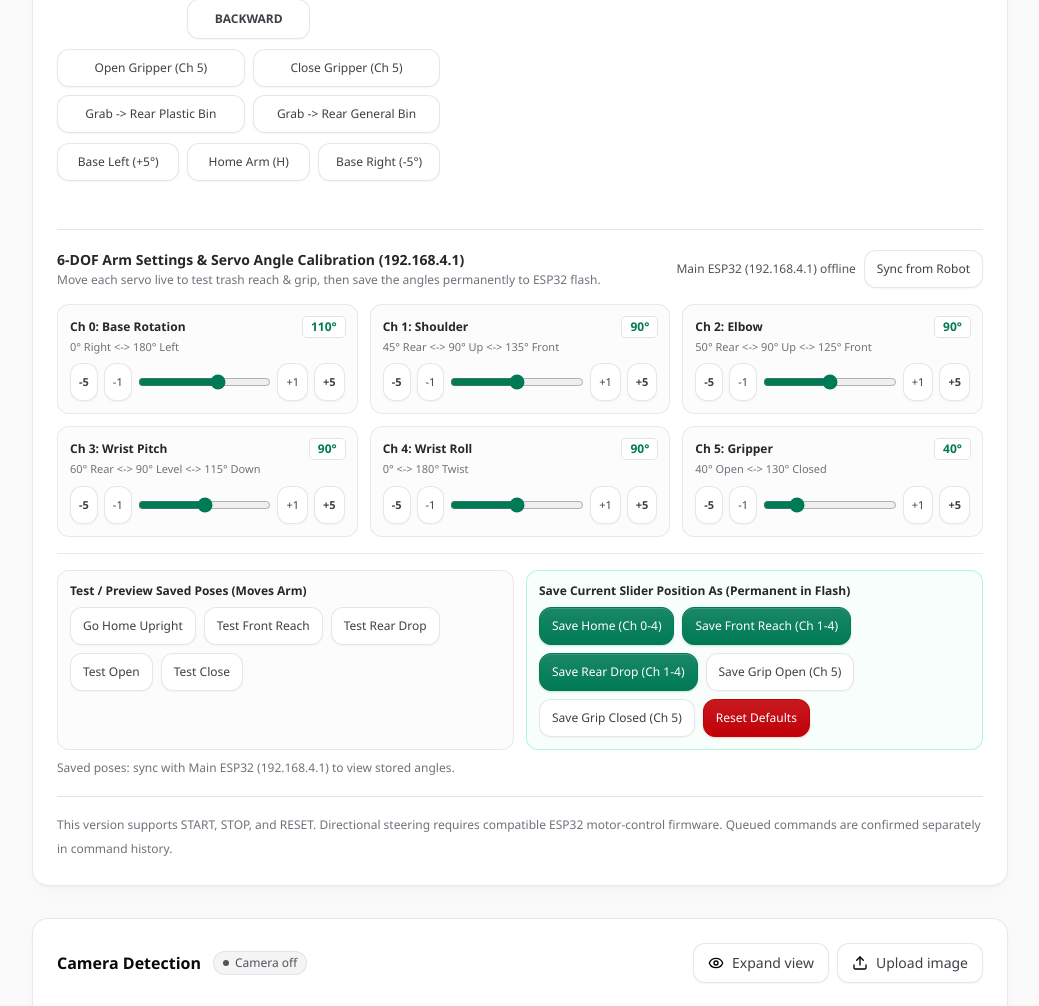
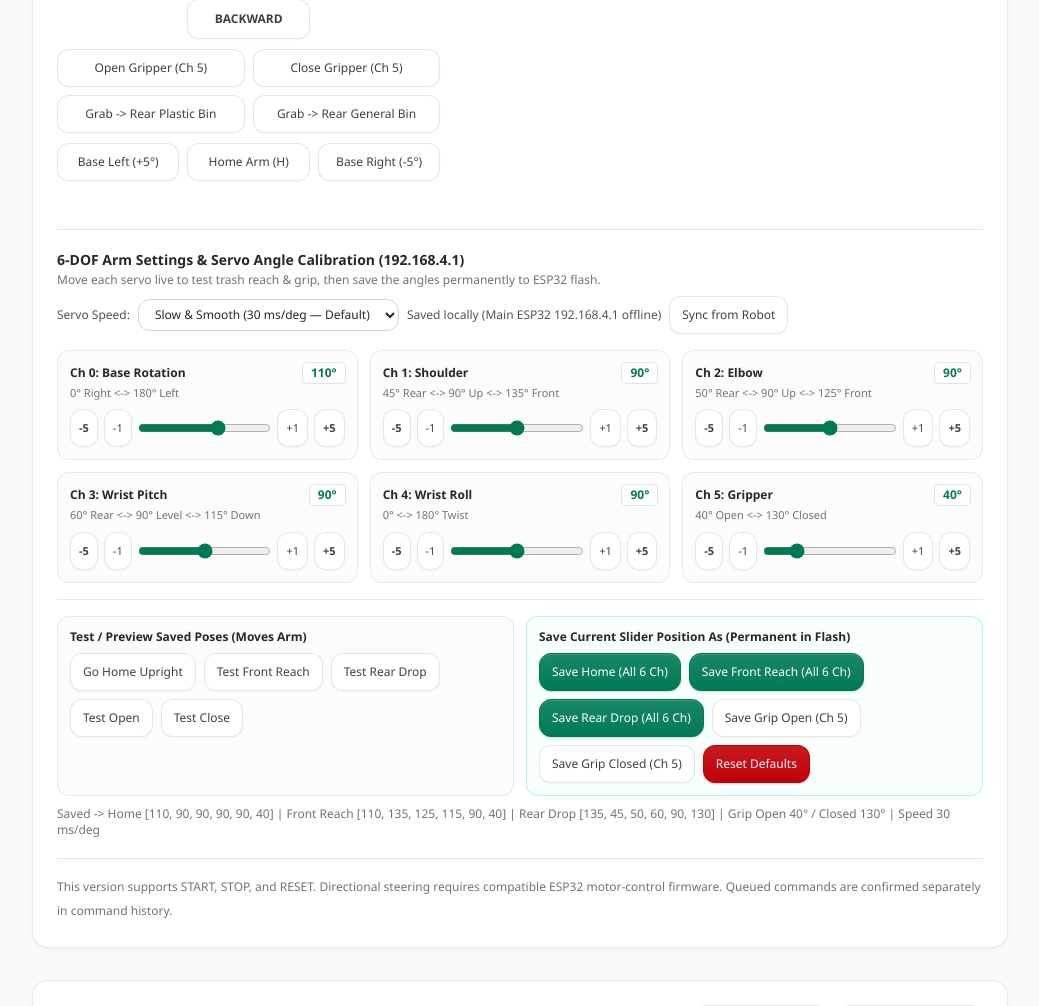
Before and after one commit to jasminmarcnichole/RobotSys, a Laravel app: page /dashboard/control in a window 1280 px wide. Shown: the part 1218-2224 px from the top of the page, without its empty margins (240-1279 px from the left). Run offline with Laravel 12, Linux system fonts and the light colour scheme; a user stored in the database is signed in; data comes from the database, SQL or seed files in the repository; data that the repository does not hold is empty; style sheets or scripts are compiled from the project's sources.

Commit message:
Add servo speed selection and update save button labels for all channels

```diff
--- a/resources/js/robot-dashboard.js
+++ b/resources/js/robot-dashboard.js
@@ -260,30 +260,105 @@ if (dashboard) {
 
     // 6-DOF Arm Live Servo Angle & Pose Calibration Controls (192.168.4.1)
     const servoRanges = [0, 1, 2, 3, 4, 5].map((ch) => document.querySelector(`[data-servo-range="${ch}"]`));
+    const speedSelect = document.getElementById('armServoSpeedSelect');
     const hasArmCalibration = servoRanges.some(Boolean);
     if (hasArmCalibration) {
-        const applyArmConfig = (cfg) => {
-            if (!cfg?.ok) {
-                return;
+        const STORAGE_KEY = 'robotSys_armPoses_v2';
+        const defaultPoses = () => ({
+            home: [110, 90, 90, 90, 90, 40],
+            front: [110, 135, 125, 115, 90, 40],
+            rear: [135, 45, 50, 60, 90, 130],
+            gripperOpen: 40,
+            gripperClosed: 130,
+            stepDelay: 30,
+        });
+
+        let savedPoses = defaultPoses();
+        try {
+            const raw = localStorage.getItem(STORAGE_KEY);
+            if (raw) {
+                const parsed = JSON.parse(raw);
+                if (Array.isArray(parsed?.home) && parsed.home.length === 6) savedPoses.home = parsed.home;
+                if (Array.isArray(parsed?.front) && parsed.front.length === 6) savedPoses.front = parsed.front;
+                if (Array.isArray(parsed?.rear) && parsed.rear.length === 6) savedPoses.rear = parsed.rear;
+                if (Number.isFinite(parsed?.gripperOpen)) savedPoses.gripperOpen = parsed.gripperOpen;
+                if (Number.isFinite(parsed?.gripperClosed)) savedPoses.gripperClosed = parsed.gripperClosed;
+                if (Number.isFinite(parsed?.stepDelay)) savedPoses.stepDelay = parsed.stepDelay;
             }
-            if (Array.isArray(cfg.current)) {
-                cfg.current.forEach((angle, ch) => {
-                    const range = servoRanges[ch];
-                    if (range) {
-                        range.value = String(angle);
-                    }
-                    setText(`armServoValue${ch}`, `${angle}°`);
-                });
-            }
-            if (Array.isArray(cfg.home) && Array.isArray(cfg.front) && Array.isArray(cfg.rear)) {
-                setText(
-                    'armSavedPosesSummary',
-                    `Saved -> Home [${cfg.home.slice(0, 5).join(', ')}] | Front Reach Ch1-4 [${cfg.front.join(', ')}] | Rear Drop Ch1-4 [${cfg.rear.join(', ')}] | Gripper Open ${cfg.gripperOpen}° / Closed ${cfg.gripperClosed}°`
-                );
+        } catch {
+            // Ignore localStorage parse errors
+        }
+
+        const persistLocalPoses = () => {
+            try {
+                localStorage.setItem(STORAGE_KEY, JSON.stringify(savedPoses));
+            } catch {
+                // Ignore localStorage write errors
             }
         };
 
-        const fetchArmEndpoint = async (path, statusText) => {
+        const setSlidersTo = (angles) => {
+            if (!Array.isArray(angles)) {
+                return;
+            }
+            angles.forEach((angle, ch) => {
+                const clamped = Math.max(0, Math.min(180, Math.round(Number(angle) || 0)));
+                const range = servoRanges[ch];
+                if (range) {
+                    range.value = String(clamped);
+                }
+                setText(`armServoValue${ch}`, `${clamped}°`);
+            });
+        };
+
+        const getSliderAngles = () =>
+            servoRanges.map((range, ch) => Math.max(0, Math.min(180, Math.round(Number(range?.value ?? savedPoses.home[ch]) || 0))));
+
+        const updateSummaryText = () => {
+            if (speedSelect) {
+                speedSelect.value = String(savedPoses.stepDelay);
+            }
+            setText(
+                'armSavedPosesSummary',
+                `Saved -> Home [${savedPoses.home.join(', ')}] | Front Reach [${savedPoses.front.join(', ')}] | Rear Drop [${savedPoses.rear.join(', ')}] | Grip Open ${savedPoses.gripperOpen}° / Closed ${savedPoses.gripperClosed}° | Speed ${savedPoses.stepDelay} ms/deg`
+            );
+        };
+
+        const applyArmConfig = (cfg, { updateSliders = true, preferLocalPoses = false } = {}) => {
+            if (!cfg?.ok) {
+                updateSummaryText();
+                return;
+            }
+            if (updateSliders && Array.isArray(cfg.current) && cfg.current.length === 6) {
+                setSlidersTo(cfg.current);
+            }
+            if (!preferLocalPoses) {
+                if (Array.isArray(cfg.home) && cfg.home.length === 6) {
+                    savedPoses.home = cfg.home.map(Number);
+                }
+                if (Array.isArray(cfg.front)) {
+                    if (cfg.front.length === 6) {
+                        savedPoses.front = cfg.front.map(Number);
+                    } else if (cfg.front.length === 4) {
+                        savedPoses.front = [savedPoses.front[0] ?? savedPoses.home[0], ...cfg.front.map(Number), savedPoses.gripperOpen];
+                    }
+                }
+                if (Array.isArray(cfg.rear)) {
+                    if (cfg.rear.length === 6) {
+                        savedPoses.rear = cfg.rear.map(Number);
+                    } else if (cfg.rear.length === 4) {
+                        savedPoses.rear = [savedPoses.rear[0] ?? savedPoses.home[0], ...cfg.rear.map(Number), savedPoses.gripperClosed];
+                    }
+                }
+                if (Number.isFinite(cfg.gripperOpen)) savedPoses.gripperOpen = Number(cfg.gripperOpen);
+                if (Number.isFinite(cfg.gripperClosed)) savedPoses.gripperClosed = Number(cfg.gripperClosed);
+                if (Number.isFinite(cfg.stepDelay)) savedPoses.stepDelay = Number(cfg.stepDelay);
+                persistLocalPoses();
+            }
+            updateSummaryText();
+        };
+
+        const fetchArmEndpoint = async (path, statusText, options = {}) => {
             if (statusText) {
                 setText('armCalibrationStatus', statusText);
             }
@@ -294,17 +369,19 @@ if (dashboard) {
                     cache: 'no-store',
                 });
                 const cfg = await res.json();
-                applyArmConfig(cfg);
+                applyArmConfig(cfg, options);
                 setText('armCalibrationStatus', statusText ? `${statusText.replace('...', '')} OK` : 'Synced');
                 return cfg;
             } catch {
-                setText('armCalibrationStatus', 'Main ESP32 (192.168.4.1) offline');
+                updateSummaryText();
+                setText('armCalibrationStatus', 'Saved locally (Main ESP32 192.168.4.1 offline)');
                 return null;
             }
         };
 
-        let lastServoSentAt = 0;
-        let servoSendTimer = null;
+        // Per-channel throttle timers so moving multiple sliders never cancels another channel's command
+        const lastServoSentAt = [0, 0, 0, 0, 0, 0];
+        const servoSendTimers = [null, null, null, null, null, null];
         const sendServoAngle = (ch, angle, immediate = false) => {
             const clamped = Math.max(0, Math.min(180, Math.round(Number(angle) || 0)));
             if (servoRanges[ch]) {
@@ -312,12 +389,15 @@ if (dashboard) {
             }
             setText(`armServoValue${ch}`, `${clamped}°`);
 
-            clearTimeout(servoSendTimer);
+            clearTimeout(servoSendTimers[ch]);
             const now = Date.now();
-            const delay = immediate || (now - lastServoSentAt >= 65) ? 0 : 65;
-            servoSendTimer = setTimeout(() => {
-                lastServoSentAt = Date.now();
-                fetchArmEndpoint(`/servo?ch=${ch}&angle=${clamped}`, `Setting Ch ${ch} -> ${clamped}°...`);
+            const delay = immediate || (now - lastServoSentAt[ch] >= 75) ? 0 : 75;
+            servoSendTimers[ch] = setTimeout(() => {
+                lastServoSentAt[ch] = Date.now();
+                fetchArmEndpoint(`/servo?ch=${ch}&angle=${clamped}`, `Moving Ch ${ch} -> ${clamped}°...`, {
+                    updateSliders: false,
+                    preferLocalPoses: true,
+                });
             }, delay);
         };
 
@@ -338,31 +418,98 @@ if (dashboard) {
             });
         });
 
+        speedSelect?.addEventListener('change', () => {
+            const delay = Math.max(8, Math.min(80, Number(speedSelect.value) || 30));
+            savedPoses.stepDelay = delay;
+            persistLocalPoses();
+            updateSummaryText();
+            fetchArmEndpoint(`/arm/speed?delay=${delay}`, `Setting speed (${delay} ms/deg)...`, {
+                updateSliders: false,
+                preferLocalPoses: true,
+            });
+        });
+
         document.querySelectorAll('[data-arm-preview]').forEach((btn) => {
-            btn.addEventListener('click', () => {
+            btn.addEventListener('click', async () => {
                 const pose = btn.dataset.armPreview;
-                fetchArmEndpoint(`/arm/preview?pose=${encodeURIComponent(pose)}`, `Moving to ${pose}...`);
+                // Update sliders immediately to the saved pose so the UI always reflects the user's saved settings
+                if (pose === 'home') {
+                    setSlidersTo(savedPoses.home);
+                } else if (pose === 'front') {
+                    setSlidersTo(savedPoses.front);
+                } else if (pose === 'rear') {
+                    setSlidersTo(savedPoses.rear);
+                } else if (pose === 'open') {
+                    const current = getSliderAngles();
+                    current[5] = savedPoses.gripperOpen;
+                    setSlidersTo(current);
+                } else if (pose === 'closed') {
+                    const current = getSliderAngles();
+                    current[5] = savedPoses.gripperClosed;
+                    setSlidersTo(current);
+                }
+
+                const cfg = await fetchArmEndpoint(`/arm/preview?pose=${encodeURIComponent(pose)}`, `Moving to ${pose}...`, {
+                    updateSliders: false,
+                    preferLocalPoses: true,
+                });
+
+                // If ESP32 is still on older 4-channel firmware, send all 6 saved target channels so Ch 0 & Ch 5 also match
+                if (cfg && ['home', 'front', 'rear'].includes(pose) && (!Array.isArray(cfg.front) || cfg.front.length < 6)) {
+                    const target = savedPoses[pose];
+                    for (let ch = 0; ch < 6; ch++) {
+                        await fetch(`${robotControlBase}/servo?ch=${ch}&angle=${target[ch]}`, { method: 'GET', mode: 'cors', cache: 'no-store' }).catch(() => null);
+                    }
+                }
             });
         });
 
         document.querySelectorAll('[data-arm-save]').forEach((btn) => {
             btn.addEventListener('click', () => {
                 const pose = btn.dataset.armSave;
-                fetchArmEndpoint(`/arm/save?pose=${encodeURIComponent(pose)}`, `Saving ${pose} pose...`);
+                const current = getSliderAngles();
+
+                if (pose === 'home') {
+                    savedPoses.home = [...current];
+                } else if (pose === 'front') {
+                    savedPoses.front = [...current];
+                } else if (pose === 'rear') {
+                    savedPoses.rear = [...current];
+                } else if (pose === 'open') {
+                    savedPoses.gripperOpen = current[5];
+                    savedPoses.home[5] = current[5];
+                    savedPoses.front[5] = current[5];
+                } else if (pose === 'closed') {
+                    savedPoses.gripperClosed = current[5];
+                    savedPoses.rear[5] = current[5];
+                }
+                persistLocalPoses();
+                updateSummaryText();
+
+                const query = current.map((val, idx) => `s${idx}=${encodeURIComponent(val)}`).join('&');
+                fetchArmEndpoint(`/arm/save?pose=${encodeURIComponent(pose)}&${query}`, `Saving ${pose} pose...`, {
+                    updateSliders: false,
+                    preferLocalPoses: true,
+                });
             });
         });
 
         document.getElementById('syncArmConfigBtn')?.addEventListener('click', () => {
-            fetchArmEndpoint('/arm/config', 'Syncing...');
+            fetchArmEndpoint('/arm/config', 'Syncing...', { updateSliders: true, preferLocalPoses: false });
         });
 
         document.getElementById('resetArmCalibrationBtn')?.addEventListener('click', () => {
             if (window.confirm('Reset all 6 arm servo poses to default factory angles?')) {
-                fetchArmEndpoint('/arm/reset', 'Resetting defaults...');
+                savedPoses = defaultPoses();
+                persistLocalPoses();
+                setSlidersTo(savedPoses.home);
+                updateSummaryText();
+                fetchArmEndpoint('/arm/reset', 'Resetting defaults...', { updateSliders: true, preferLocalPoses: false });
             }
         });
 
-        fetchArmEndpoint('/arm/config');
+        updateSummaryText();
+        fetchArmEndpoint('/arm/config', null, { updateSliders: true, preferLocalPoses: Boolean(localStorage.getItem(STORAGE_KEY)) });
     }
     document.getElementById('refreshDashboardButton')?.addEventListener('click', refresh);
     document.addEventListener('visibilitychange', () => document.hidden ? clearTimeout(pollTimer) : refresh());
--- a/resources/views/robot/partials/commands.blade.php
+++ b/resources/views/robot/partials/commands.blade.php
@@ -88,6 +88,13 @@
                 <p class="mt-0.5 text-xs text-zinc-500">Move each servo live to test trash reach &amp; grip, then save the angles permanently to ESP32 flash.</p>
             </div>
             <div class="flex flex-wrap items-center gap-2">
+                <label for="armServoSpeedSelect" class="text-xs font-medium text-zinc-600">Servo Speed:</label>
+                <select id="armServoSpeedSelect" class="form-input min-h-8 w-auto py-1 text-xs">
+                    <option value="45">Ultra Gentle (45 ms/deg &mdash; No Sway)</option>
+                    <option value="30" selected>Slow &amp; Smooth (30 ms/deg &mdash; Default)</option>
+                    <option value="20">Medium (20 ms/deg)</option>
+                    <option value="12">Fast (12 ms/deg)</option>
+                </select>
                 <span id="armCalibrationStatus" class="text-xs font-medium text-zinc-600">Ready</span>
                 <button type="button" id="syncArmConfigBtn" class="button button-secondary min-h-8 px-3 text-xs">Sync from Robot</button>
             </div>
@@ -137,9 +144,9 @@
             <div class="rounded-xl border border-emerald-200/80 bg-emerald-50/40 p-3">
                 <p class="text-xs font-semibold text-zinc-800">Save Current Slider Position As (Permanent in Flash)</p>
                 <div class="mt-2 flex flex-wrap gap-2">
-                    <button type="button" data-arm-save="home" class="button button-primary min-h-8 px-3 text-xs">Save Home (Ch 0-4)</button>
-                    <button type="button" data-arm-save="front" class="button button-primary min-h-8 px-3 text-xs">Save Front Reach (Ch 1-4)</button>
-                    <button type="button" data-arm-save="rear" class="button button-primary min-h-8 px-3 text-xs">Save Rear Drop (Ch 1-4)</button>
+                    <button type="button" data-arm-save="home" class="button button-primary min-h-8 px-3 text-xs">Save Home (All 6 Ch)</button>
+                    <button type="button" data-arm-save="front" class="button button-primary min-h-8 px-3 text-xs">Save Front Reach (All 6 Ch)</button>
+                    <button type="button" data-arm-save="rear" class="button button-primary min-h-8 px-3 text-xs">Save Rear Drop (All 6 Ch)</button>
                     <button type="button" data-arm-save="open" class="button button-secondary min-h-8 px-3 text-xs">Save Grip Open (Ch 5)</button>
                     <button type="button" data-arm-save="closed" class="button button-secondary min-h-8 px-3 text-xs">Save Grip Closed (Ch 5)</button>
                     <button type="button" id="resetArmCalibrationBtn" class="button button-danger min-h-8 px-3 text-xs">Reset Defaults</button>
```
